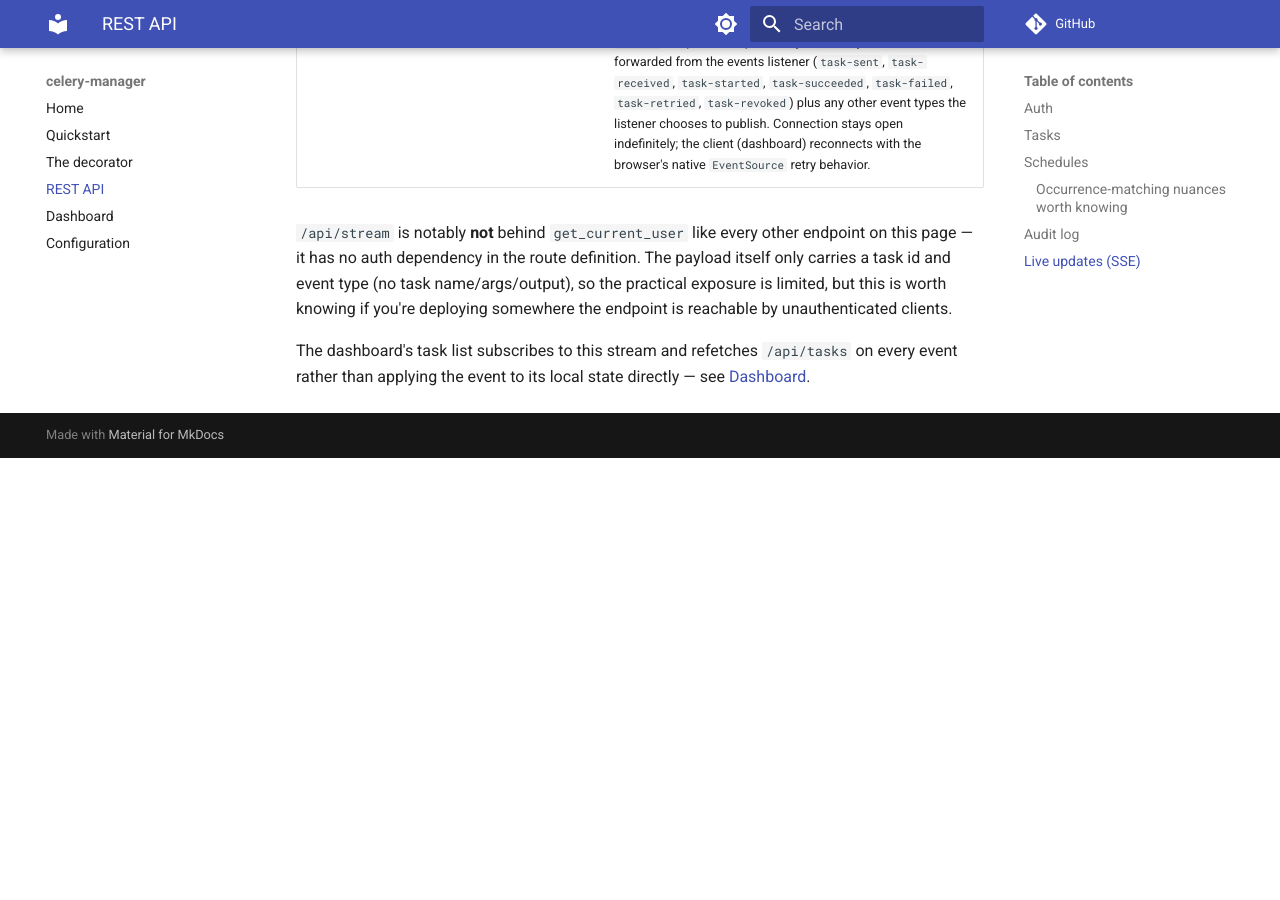
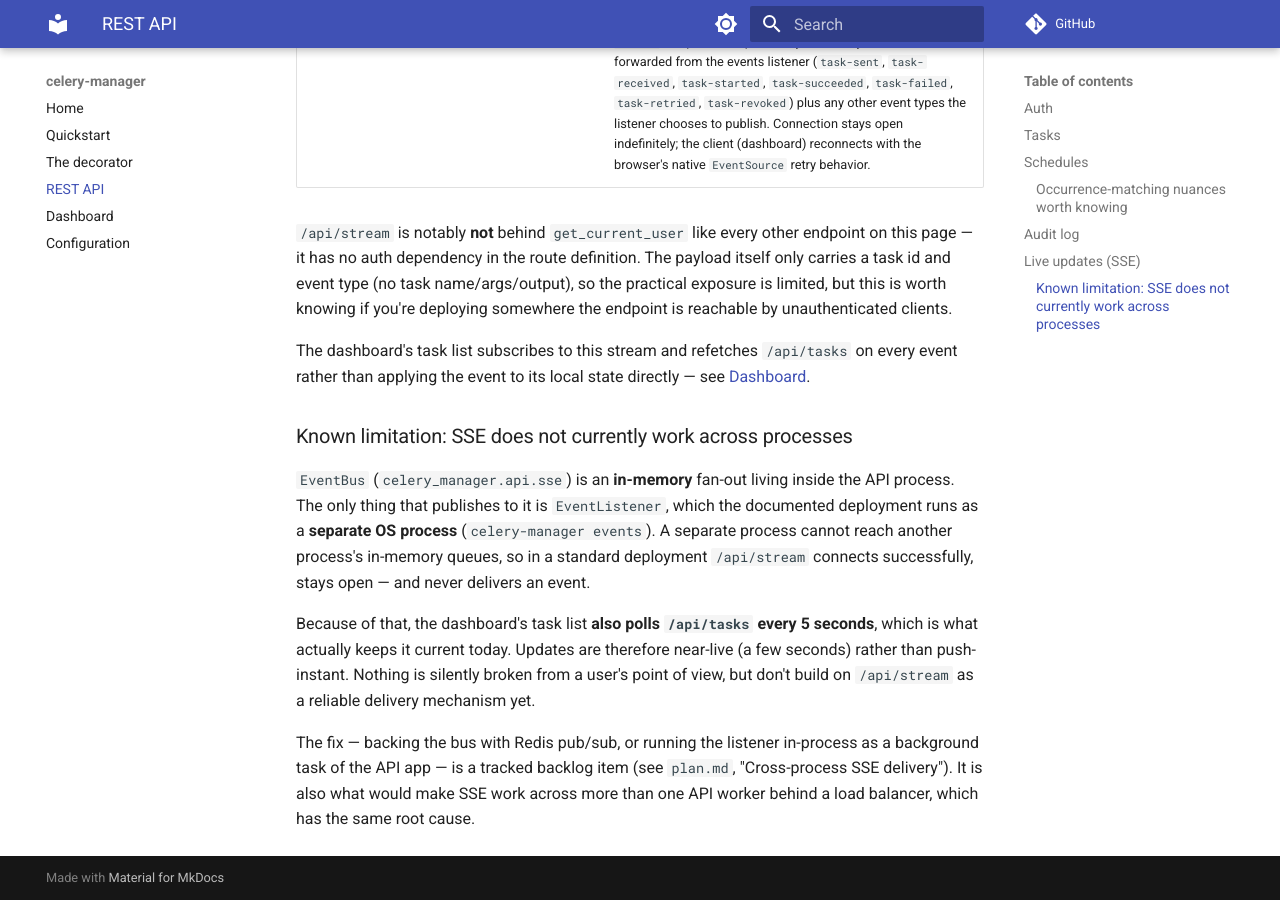
Before and after one commit to Pythondeveloper6/celery-manager, an MkDocs documentation site: the page built from docs/rest-api.md, in a window 1280 px wide and 900 px high, scrolled down 5777 px. Built offline with MkDocs 1.6.1 and Material for MkDocs 9.7.7, drawn with Linux system fonts in a browser that asks for light colours; comment, search, counter and statistics services are not loaded; before the commit the page ends 6235 px from its top, so only the background shows below that.

Commit message:
docs: state the cross-process SSE limitation plainly instead of promising live push
Follow-on to I1's partial fix. dashboard.md, rest-api.md, and the demo README
all described the task list as updating live over SSE "without polling" —
which is not what happens in the documented multi-process deployment, where
the events listener runs as a separate OS process and cannot publish into the
API process's in-memory EventBus.

Now says so directly: SSE connects and delivers nothing across processes, the
5s poll added in the previous commit is what actually keeps the list current,
updates are near-live rather than push-instant, and don't build on
/api/stream as a delivery mechanism yet. Points at the Backlog item with the
real fix.

Co-Authored-By: Claude Sonnet 5 <noreply@anthropic.com>

```diff
--- a/docs/rest-api.md
+++ b/docs/rest-api.md
@@ -125,3 +125,24 @@ unauthenticated clients.
 The dashboard's task list subscribes to this stream and refetches
 `/api/tasks` on every event rather than applying the event to its local
 state directly — see [Dashboard](dashboard.md).
+
+### Known limitation: SSE does not currently work across processes
+
+`EventBus` (`celery_manager.api.sse`) is an **in-memory** fan-out living
+inside the API process. The only thing that publishes to it is
+`EventListener`, which the documented deployment runs as a **separate OS
+process** (`celery-manager events`). A separate process cannot reach another
+process's in-memory queues, so in a standard deployment `/api/stream`
+connects successfully, stays open — and never delivers an event.
+
+Because of that, the dashboard's task list **also polls `/api/tasks` every 5
+seconds**, which is what actually keeps it current today. Updates are
+therefore near-live (a few seconds) rather than push-instant. Nothing is
+silently broken from a user's point of view, but don't build on `/api/stream`
+as a reliable delivery mechanism yet.
+
+The fix — backing the bus with Redis pub/sub, or running the listener
+in-process as a background task of the API app — is a tracked backlog item
+(see `plan.md`, "Cross-process SSE delivery"). It is also what would make SSE
+work across more than one API worker behind a load balancer, which has the
+same root cause.
```
Also changed, not shown: docs/dashboard.md (+8 -1 lines), examples/django_demo/README.md (+8 -5 lines).
